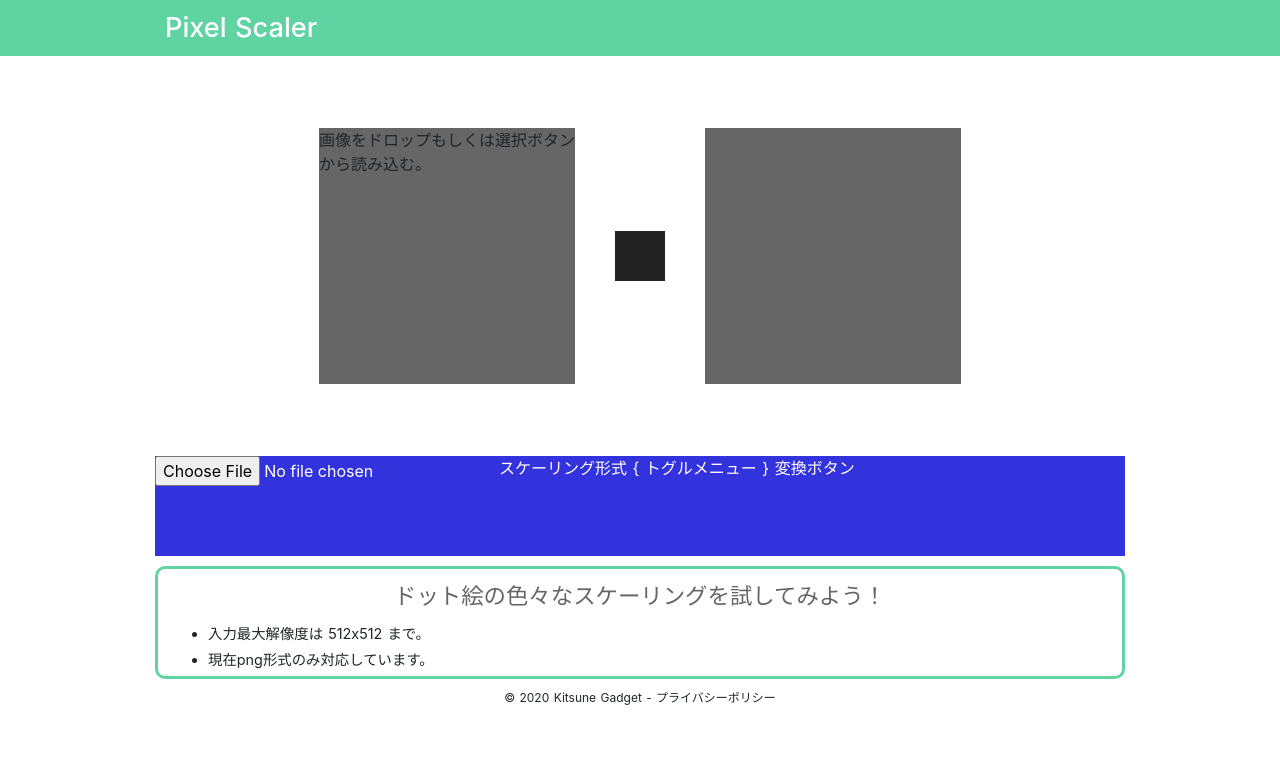
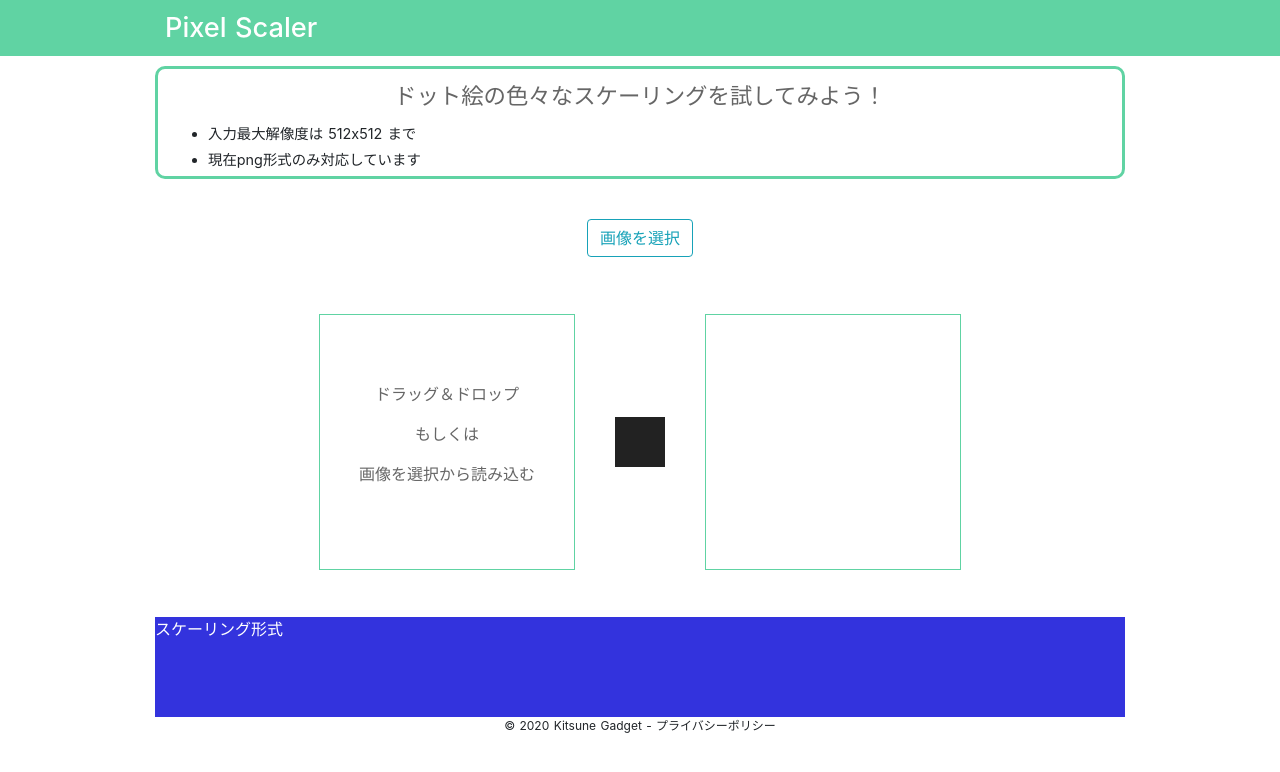
Before and after one commit to kitsunegadget/pixelart-scaler, a Nuxt app: page / in a window 1280 px wide. Shown: the top 772 px of the page. Built offline with nearby package versions, Linux system fonts and the light colour scheme.

Commit message:
FileInputにも対応

```diff
--- a/components/Content.vue
+++ b/components/Content.vue
@@ -2,7 +2,6 @@
   <div class="content">
     <div class="container">
       <div class="content-inside">
-        <PixelScaler />
         <div class="description">
           <span>{{ description.title }}</span>
           <ul
@@ -13,6 +12,7 @@
             <li>{{ note }}</li>
           </ul>
         </div>
+        <PixelScaler />
       </div>
     </div>
   </div>
@@ -31,8 +31,8 @@ export default Vue.extend({
       description: {
         title: 'ドット絵の色々なスケーリングを試してみよう！',
         notes: [
-          '入力最大解像度は 512x512 まで。',
-          '現在png形式のみ対応しています。'
+          '入力最大解像度は 512x512 まで',
+          '現在png形式のみ対応しています'
         ]
       }
     }
--- a/components/content/PixelScaler.vue
+++ b/components/content/PixelScaler.vue
@@ -6,6 +6,25 @@
         変換したいドット画像をドロップ
       </div>
     </div>
+
+    <div class="load-button dragArea">
+      <input
+        id="fileElem"
+        ref="fileInput"
+        type="file"
+        :accept="inputAccept"
+        style="display: none;"
+        @change="inputChanged($event)"
+      />
+      <Button
+        id="fileSelect"
+        class="btn btn-outline-info"
+        @click="fileSelect()"
+      >
+        画像を選択
+      </Button>
+    </div>
+
     <PixelScalerTop class="dragArea" :input-data="inputData" />
     <PixelScalerBottom class="dragArea" />
   </div>
@@ -24,6 +43,7 @@ export default Vue.extend({
   data() {
     return {
       isShowOverlay: false,
+      inputAccept: 'image/png',
       inputData: ''
     }
   },
@@ -31,6 +51,7 @@ export default Vue.extend({
     document.addEventListener(
       'dragover',
       (event: DragEvent) => {
+        event.stopPropagation()
         event.preventDefault()
         if (event !== null && event.target !== null) {
           const elem = event.target as HTMLElement
@@ -56,6 +77,7 @@ export default Vue.extend({
     document.addEventListener(
       'drop',
       (event: DragEvent) => {
+        event.stopPropagation()
         event.preventDefault()
         if (event !== null) {
           if (event.target !== null) {
@@ -70,14 +92,29 @@ export default Vue.extend({
           ) {
             const data = event.dataTransfer.files[0]
             if (data.type === 'image/png') {
-              const blob = data.slice(0, data.size, data.type)
-              this.inputData = URL.createObjectURL(blob)
+              // const blob = data.slice(0, data.size, data.type)
+              this.inputData = URL.createObjectURL(data)
             }
           }
         }
       },
       false
     )
+  },
+  methods: {
+    fileSelect() {
+      const elem = this.$refs.fileInput as HTMLElement
+      elem.click()
+    },
+    inputChanged(event: any) {
+      if (event !== null && event.target.files[0] !== undefined) {
+        const data = event.target.files[0]
+        if (data.type === 'image/png') {
+          // const blob = data.slice(0, data.size, data.type)
+          this.inputData = URL.createObjectURL(data)
+        }
+      }
+    }
   }
 })
 </script>
@@ -85,6 +122,7 @@ export default Vue.extend({
 <style lang="scss">
 .pixel-scaler {
   position: relative;
+  @include flex-centering(column);
 }
 .drag-overlay {
   @include absolute-centering;
@@ -104,4 +142,8 @@ export default Vue.extend({
     @include absolute-centering;
   }
 }
+.load-button {
+  margin-top: 30px;
+  margin-bottom: 10px;
+}
 </style>
--- a/components/content/PixelScalerBottom.vue
+++ b/components/content/PixelScalerBottom.vue
@@ -1,10 +1,7 @@
 <template>
   <div class="pixel-scaler-bottom">
-    <div class="load-button">
-      <input id="inputFile" type="file" />
-    </div>
     <div class="scale-style dragArea">
-      スケーリング形式 { トグルメニュー } 変換ボタン
+      スケーリング形式
     </div>
   </div>
 </template>
@@ -18,6 +15,7 @@ export default Vue.extend({
 
 <style lang="scss">
 .pixel-scaler-bottom {
+  width: 100%;
   display: flex;
   flex-direction: row;
   height: 100px;
--- a/components/content/PixelScalerTop.vue
+++ b/components/content/PixelScalerTop.vue
@@ -2,7 +2,9 @@
   <div class="pixel-scaler-top" draggable="false">
     <div class="input-image">
       <span v-show="!imageChanged">
-        画像をドロップもしくは選択ボタンから読み込む。
+        <p>ドラッグ＆ドロップ</p>
+        <p>もしくは</p>
+        <p>画像を選択から読み込む</p>
       </span>
       <img
         v-show="imageChanged"
@@ -41,25 +43,32 @@ export default Vue.extend({
 <style lang="scss">
 .pixel-scaler-top {
   @include flex-centering(row);
-  height: 400px;
+  min-height: 350px;
+  margin: 0px 0;
   // background: #ddd;
 }
 .input-image {
-  margin: 40px 20px;
   height: 256px;
   width: 256px;
-  background: #666;
+  // background: #666;
+  border: solid 1px $color-green;
 
   #image {
     width: 100%;
     height: 100%;
     object-fit: contain;
   }
+
+  > span {
+    @include flex-centering(column);
+    height: 100%;
+    color: $color-black6;
+  }
 }
 .transform-arrow {
   height: 50px;
   width: 50px;
-  margin: 20px;
+  margin: 0 40px;
   background: #222;
 }
 .output-image {
```
